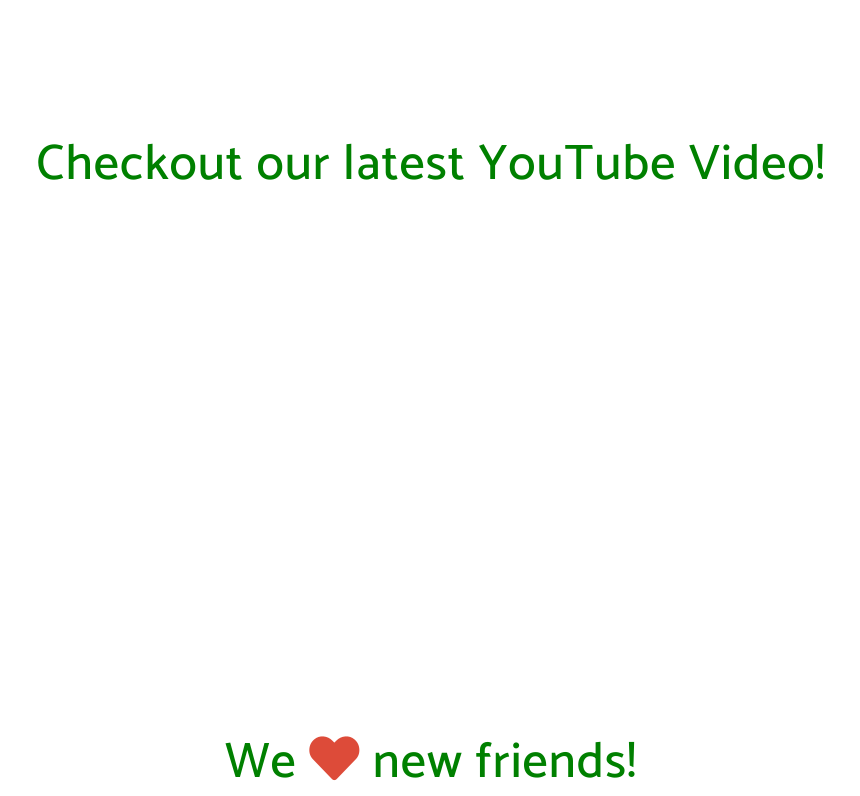
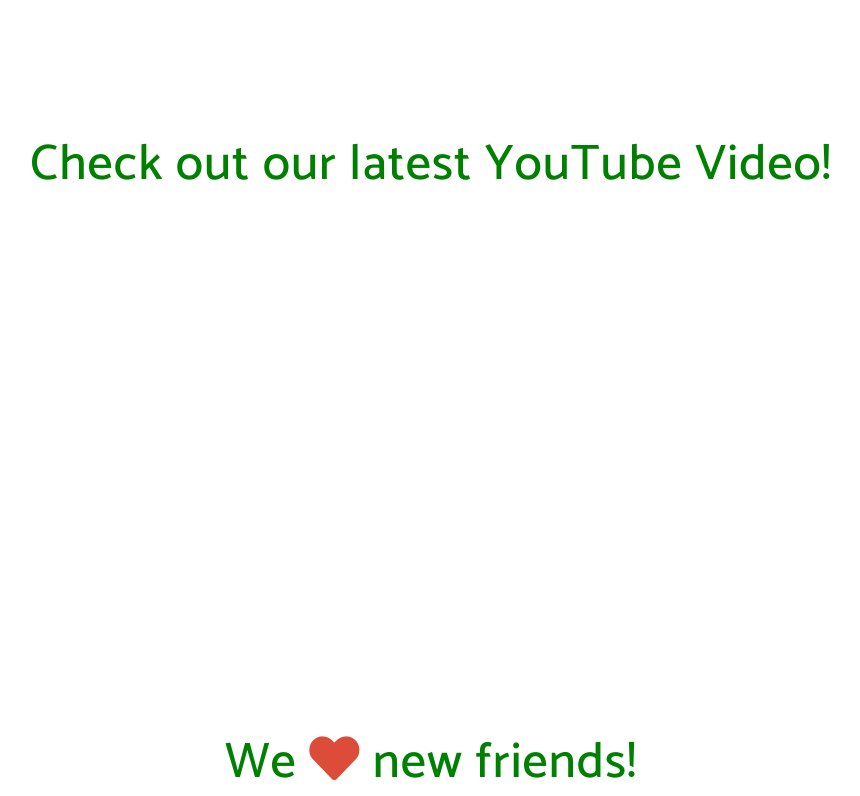
Before and after one commit to a2sandoval/Safe-Meet-Site, a website with bundled scripts: page index.html in a window 1280 px wide. Shown: the part 3100-3896 px from the top of the page, without its empty margins (209-1069 px from the left). Built offline with nearby package versions, Linux system fonts and the light colour scheme; no server answers; a web font is replaced by a local one.

Commit message:
Update index.html
checkout vs check out

```diff
--- a/index.html
+++ b/index.html
@@ -220,7 +220,7 @@
         <div class="col-lg-12 my-auto">
 
           <div class = "section-heading text-center">
-            <h2>Checkout our latest YouTube Video!</h2>
+            <h2>Check out our latest YouTube Video!</h2>
             <br>
             <iframe class="latestVideoEmbed" vnum='0' cid="UCQyHXFtV3zrCaF5tUzHtg6w" width="100%" height="300px" frameborder="0" allowfullscreen></iframe>
 
```
